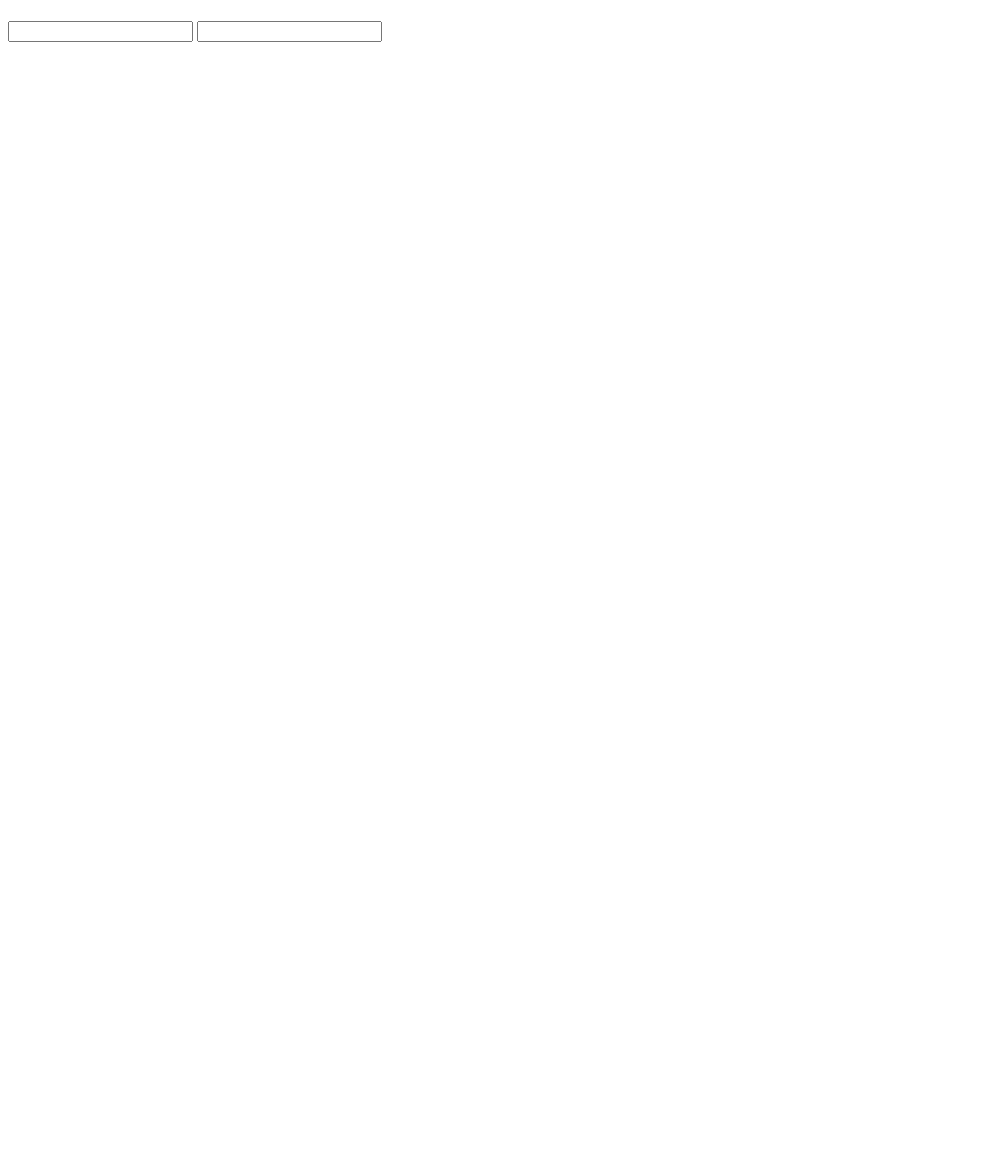
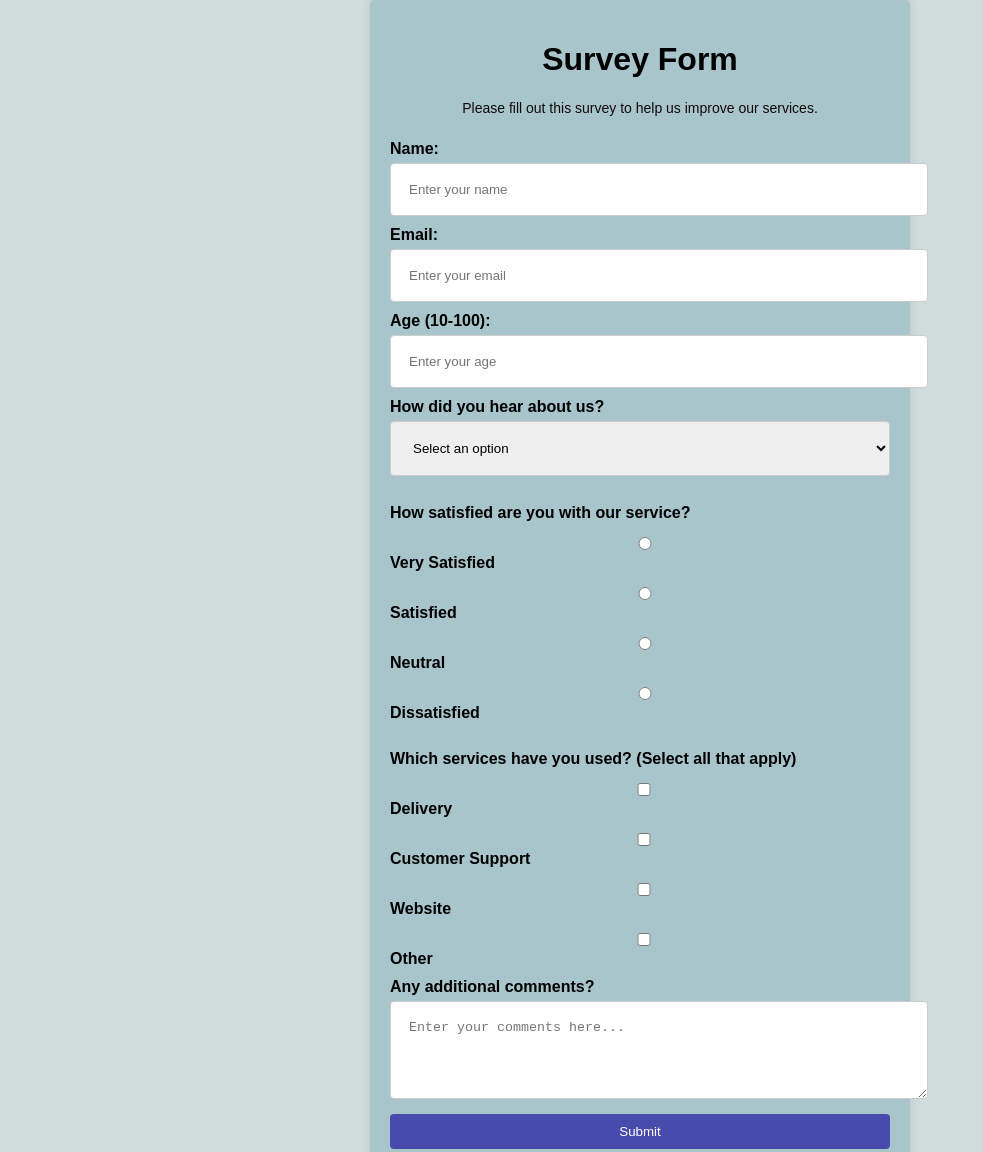
Before and after one commit to cfree87/survey, a plain HTML site: page index.html in a window 1280 px wide. Shown: the top 1152 px of the page, without its empty margins (0-983 px from the left). Before the commit the page ends 800 px from the top, so only its background shows below. Drawn offline with Linux system fonts and the light colour scheme.

Commit message:
final commit

```diff
--- a/index.html
+++ b/index.html
@@ -3,14 +3,58 @@
 <head>
     <meta charset="UTF-8">
     <meta name="viewport" content="width=device-width, initial-scale=1.0">
-    <title>Document</title>
+    <title>Survey Form</title>
+    <link rel="stylesheet" href="styles.css">
 </head>
 <body>
-    <h1 id="title"></h1>
-    <p id="description"></p>
-    <form id="survey-form">
-        <input id="name" name="" type="text" required />
-        <input id="email" name="" type="email" required />
-    </form>
+    <div class="container">
+        <h1 id="title">Survey Form</h1>
+        <p id="description">Please fill out this survey to help us improve our services.</p>
+
+        <form id="survey-form">
+            <!-- Name Field -->
+            <label id="name-label" for="name">Name:</label>
+            <input type="text" id="name" name="name" required placeholder="Enter your name">
+
+            <!-- Email Field -->
+            <label id="email-label" for="email">Email:</label>
+            <input type="email" id="email" name="email" required placeholder="Enter your email">
+
+            <!-- Number Field -->
+            <label id="number-label" for="number">Age (10-100):</label>
+            <input type="number" id="number" name="age" min="10" max="100" required placeholder="Enter your age">
+
+            <!-- Dropdown -->
+            <label for="dropdown">How did you hear about us?</label>
+            <select id="dropdown" name="source">
+                <option value="" disabled selected>Select an option</option>
+                <option value="social_media">Social Media</option>
+                <option value="friend">Friend</option>
+                <option value="advertisement">Advertisement</option>
+                <option value="other">Other</option>
+            </select>
+            <br>
+            <!-- Radio Buttons -->
+            <label>How satisfied are you with our service?</label>
+            <label><input type="radio" name="satisfaction" value="very_satisfied" required> Very Satisfied</label>
+            <label><input type="radio" name="satisfaction" value="satisfied"> Satisfied</label>
+            <label><input type="radio" name="satisfaction" value="neutral"> Neutral</label>
+            <label><input type="radio" name="satisfaction" value="dissatisfied"> Dissatisfied</label>
+
+            <br>
+            <!-- Checkboxes -->
+            <label>Which services have you used? (Select all that apply)</label>
+            <label><input type="checkbox" name="services" value="delivery"> Delivery</label>
+            <label><input type="checkbox" name="services" value="customer_support"> Customer Support</label>
+            <label><input type="checkbox" name="services" value="website"> Website</label>
+            <label><input type="checkbox" name="services" value="other"> Other</label>
+
+            <!-- Textarea -->
+            <label for="comments">Any additional comments?</label>
+            <textarea id="comments" name="comments" rows="4" placeholder="Enter your comments here..."></textarea>
+
+            <button type="submit" id="submit">Submit</button>
+        </form>
+    </div>
 </body>
 </html>
--- a/styles.css
+++ b/styles.css
@@ -0,0 +1,62 @@
+body {
+    font-family: Arial, sans-serif;
+    background-color: #d0dcdc;
+    margin: 0;
+    padding: 0;
+    display: flex;
+    justify-content: center;
+    align-items: center;
+    height: 100%;
+}
+
+.container {
+    background: rgb(168, 197, 203);
+    padding: 20px;
+    border-radius: 5px;
+    box-shadow: 0 0 10px rgba(0, 0, 0, 0.1);
+    width: 100%;
+    max-width: 500px;
+    text-align: center;
+}
+
+h1 {
+    color: black;
+}
+
+p {
+    font-size: 14px;
+    color: #110909;
+}
+
+form {
+    display: flex;
+    flex-direction: column;
+    text-align: left;
+}
+
+label {
+    margin-top: 10px;
+    font-weight: bold;
+}
+
+input, select, textarea {
+    padding: 18px;
+    margin-top: 5px;
+    border: 1px solid #ccc;
+    border-radius: 4px;
+    width: 100%;
+}
+
+button {
+    margin-top: 15px;
+    padding: 10px;
+    background-color: #494bac;
+    color: white;
+    border: none;
+    border-radius: 4px;
+    cursor: pointer;
+}
+
+button:hover {
+    background-color: #218838;
+}
```
